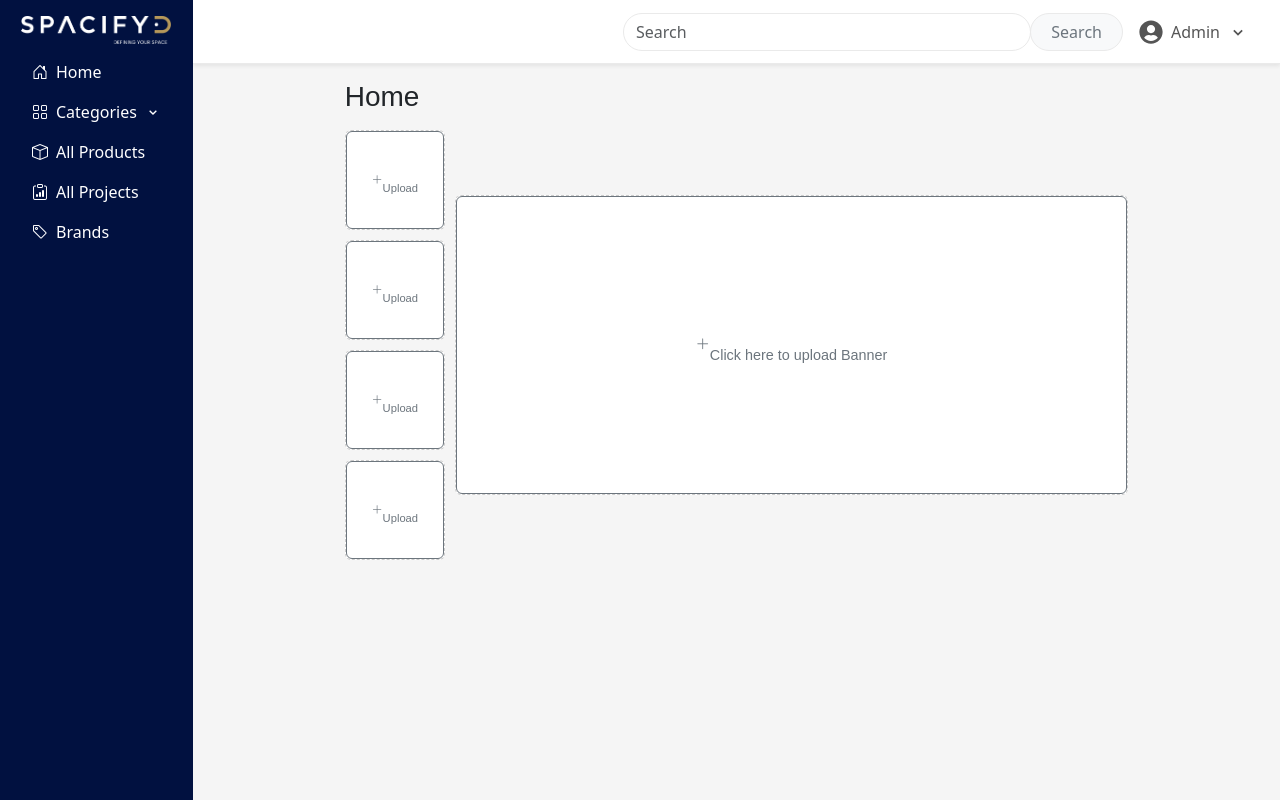
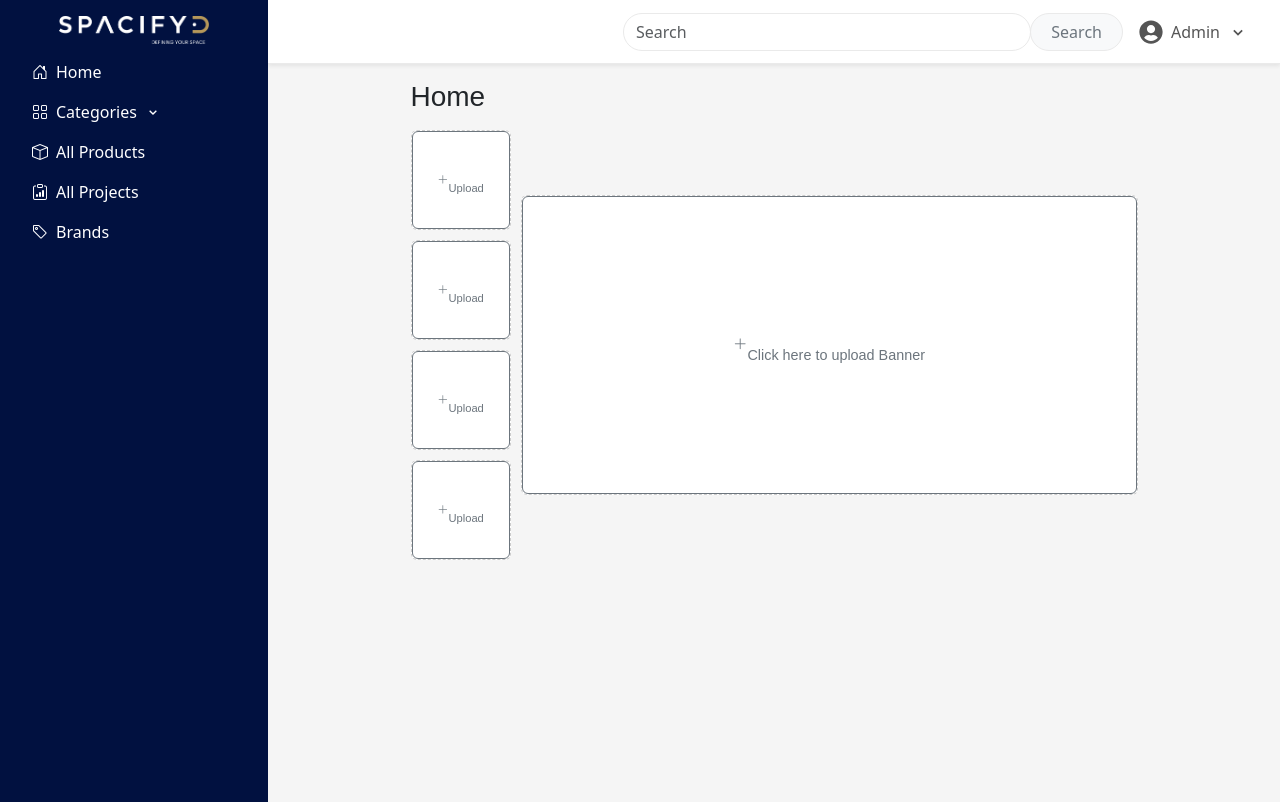
Before and after one commit to shirdivinayak/SPACEFYD_Frontend, a React (Create React App) app: page / in a window 1280 px wide. Shown: the top 802 px of the page. Built offline with nearby package versions, Linux system fonts and the light colour scheme.

Commit message:
Made size adjustments

```diff
--- a/src/Components/common/Sidebar.jsx
+++ b/src/Components/common/Sidebar.jsx
@@ -14,10 +14,10 @@ const Sidebar = () => {
   };
 
   return (
-    <div className="Sidebar min-vh-100">
+    <div className="Sidebar">
       <div
         className="d-flex flex-column text-white min-vh-100 p-3"
-        style={{ backgroundColor: "#011140" }}
+        style={{ width: 268, height: 1721, backgroundColor: "#011140" }}
       >
         {/* App Title */}
         <Nav.Link as={Link} to="/" className="text-center">
```
